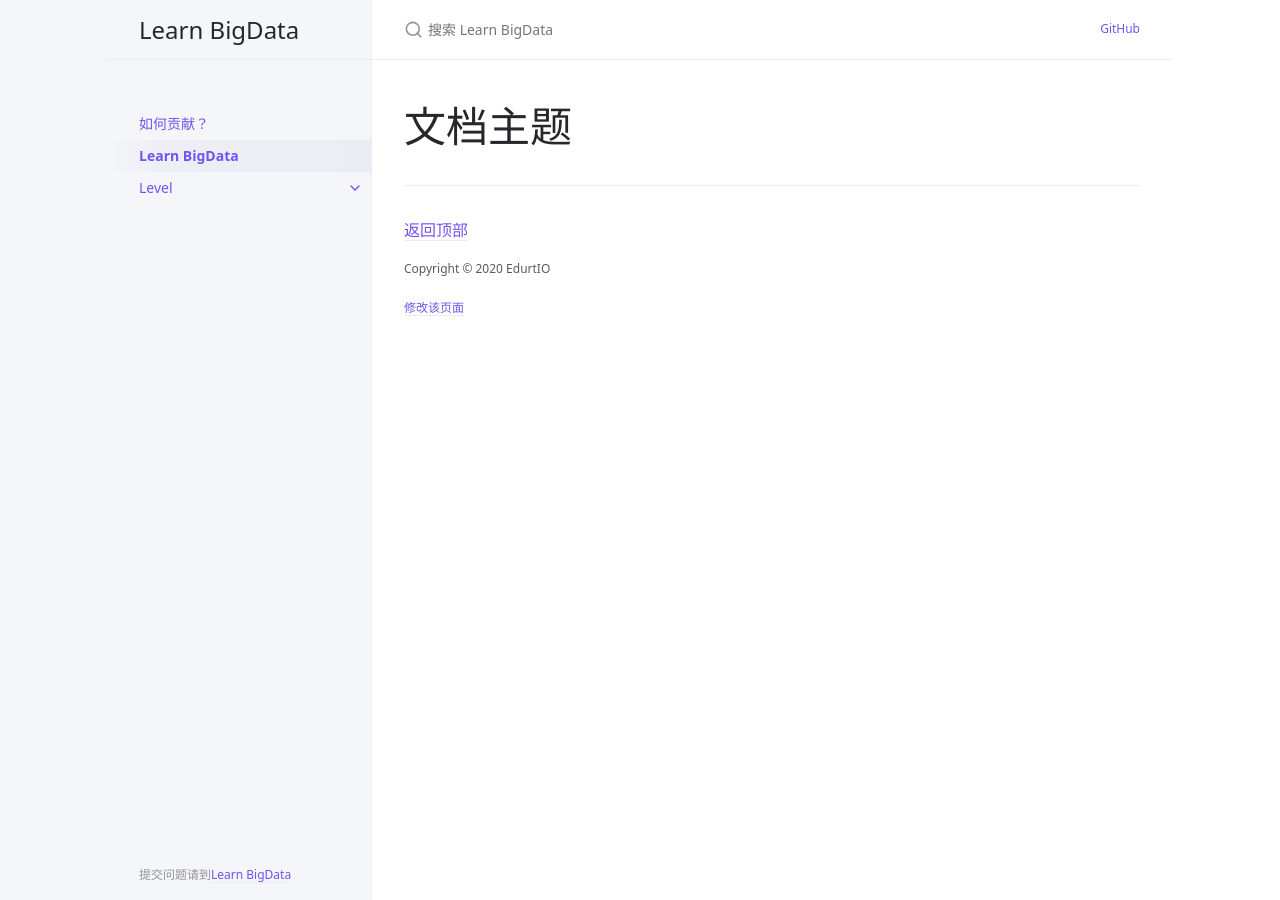
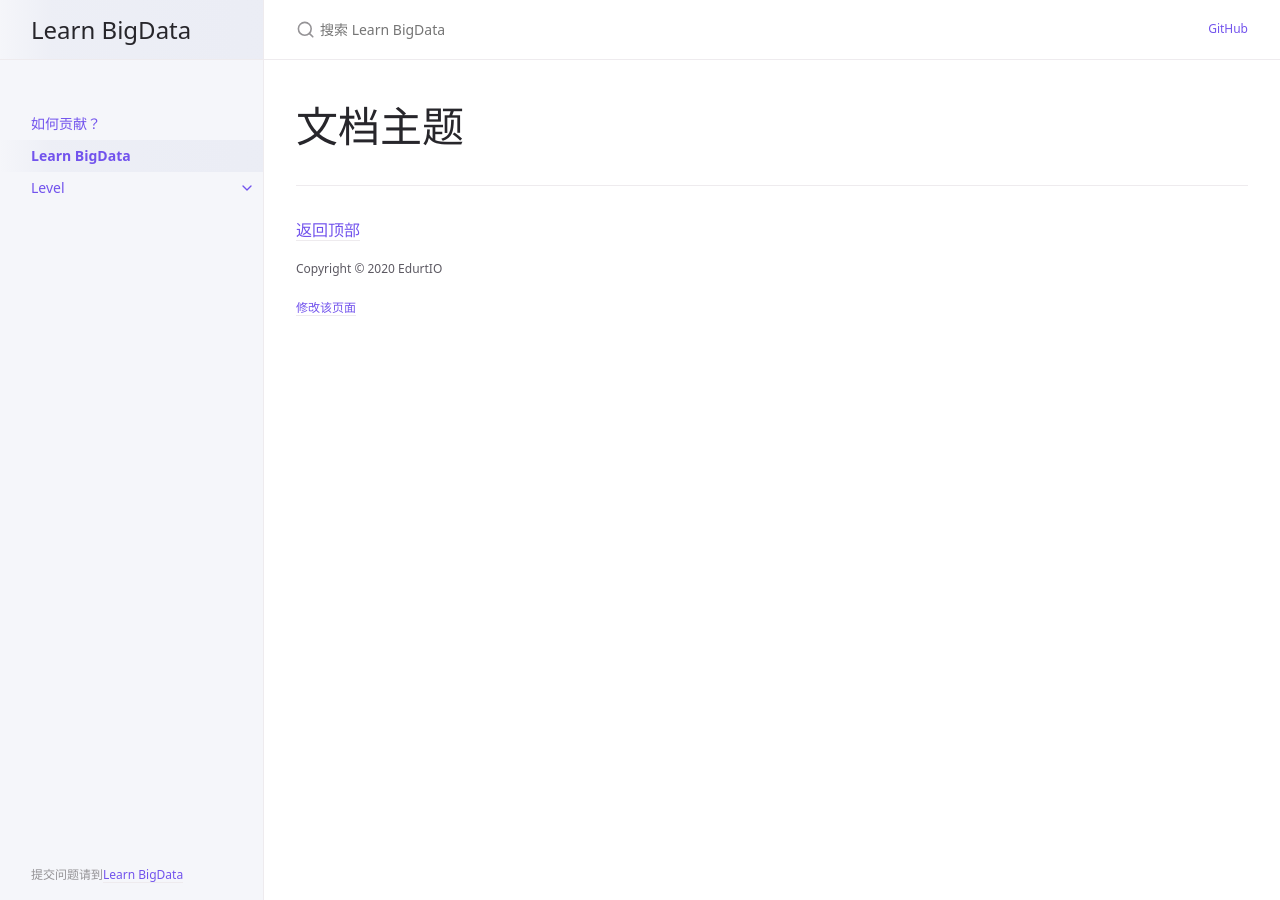
Before and after one commit to EdurtIO/learn-bigdata.incubator.edurt.io, a Jekyll site: the page built from index.md, in a window 1280 px wide. Built offline with Jekyll 4.4.1, drawn with Linux system fonts in a browser that asks for light colours.

Commit message:
修复文章样式问题，支持连接issues

```diff
--- a/_layouts/default.html
+++ b/_layouts/default.html
@@ -66,7 +66,7 @@ layout: table_wrappers
       {% endif %}
     </nav>
     <footer class="site-footer">
-      提交问题请到<a href="https://github.com/EdurtIO/learn-bigdata.incubator.edurt.io">Learn BigData</a>
+      提交问题请到<a href="https://github.com/EdurtIO/learn-bigdata.incubator.edurt.io/issues">Learn BigData</a>
     </footer>
   </div>
   <div class="main" id="top">
--- a/_sass/layout.scss
+++ b/_sass/layout.scss
@@ -19,7 +19,7 @@
   }
 
   @include mq(lg) {
-    width: calc((100% - #{$nav-width + $content-width}) / 2 + #{$nav-width});
+    //width: calc((100% - #{$nav-width + $content-width}) / 2 + #{$nav-width});
     min-width: $nav-width;
   }
 }
@@ -27,14 +27,15 @@
 .main {
   @include mq(md) {
     position: relative;
-    max-width: $content-width;
+    //max-width: $content-width;
     margin-left: $nav-width-md;
   }
 
   @include mq(lg) {
-    margin-left: calc(
-      (100% - #{$nav-width + $content-width}) / 2 + #{$nav-width}
-    );
+    //margin-left: calc(
+    //        (100% - #{$nav-width + $content-width}) / 2 + #{$nav-width}
+    //);
+    margin-left: calc(#{$nav-width});
   }
 }
 
```
